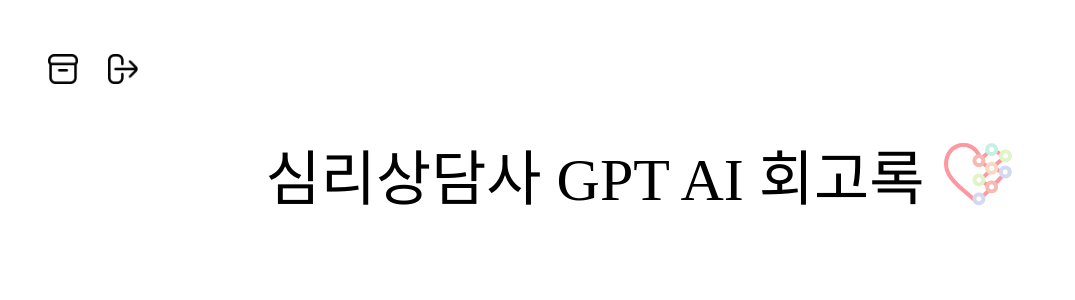
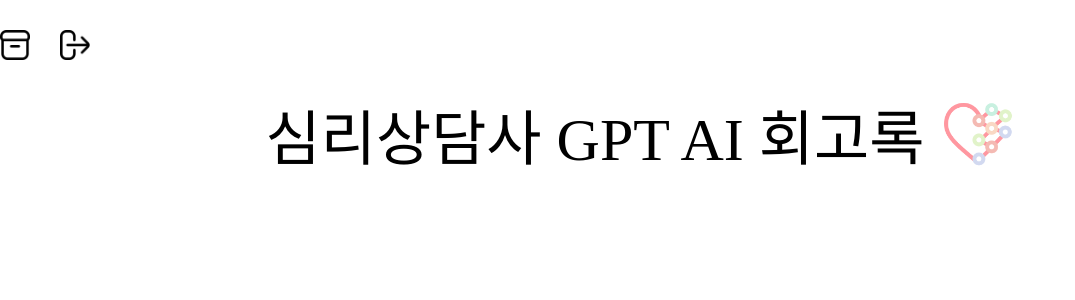
Before and after one commit to hyerinxx/Ewhaian-AiMemoir, a React (Vite) app: page / in a window 1280 px wide. Shown: the top 300 px of the page, without its empty margins (0-1075 px from the left). Built offline with nearby package versions, Linux system fonts and the light colour scheme.

Commit message:
feat: Add reset.css
- 기본 CSS 값 초기화 설정 추가

```diff
--- a/src/main.jsx
+++ b/src/main.jsx
@@ -1,5 +1,6 @@
 import React from 'react';
 import ReactDOM from 'react-dom/client';
+import './reset.css';
 import './index.css';
 
 import Generation from './components/generation/Main.jsx';
--- /dev/null
+++ b/src/reset.css
@@ -0,0 +1,11 @@
+html,body,h1,h2,h3,h4,a,img,main,form,fieldset,legend,ul,li,span,input,div,p,label,button,footer {
+    margin: 0; padding: 0;
+    font-weight: normal; font-style: normal;
+}
+table,tr,td,th {border-collapse:collapse;}
+ul,ol,li {list-style:none;}
+a {text-decoration:none; color:#000;}
+button {cursor:pointer; border:0; background:none;}
+textarea {resize:none; border:0;}
+fieldset {border:0;}
+.skip {display:none;}
```
